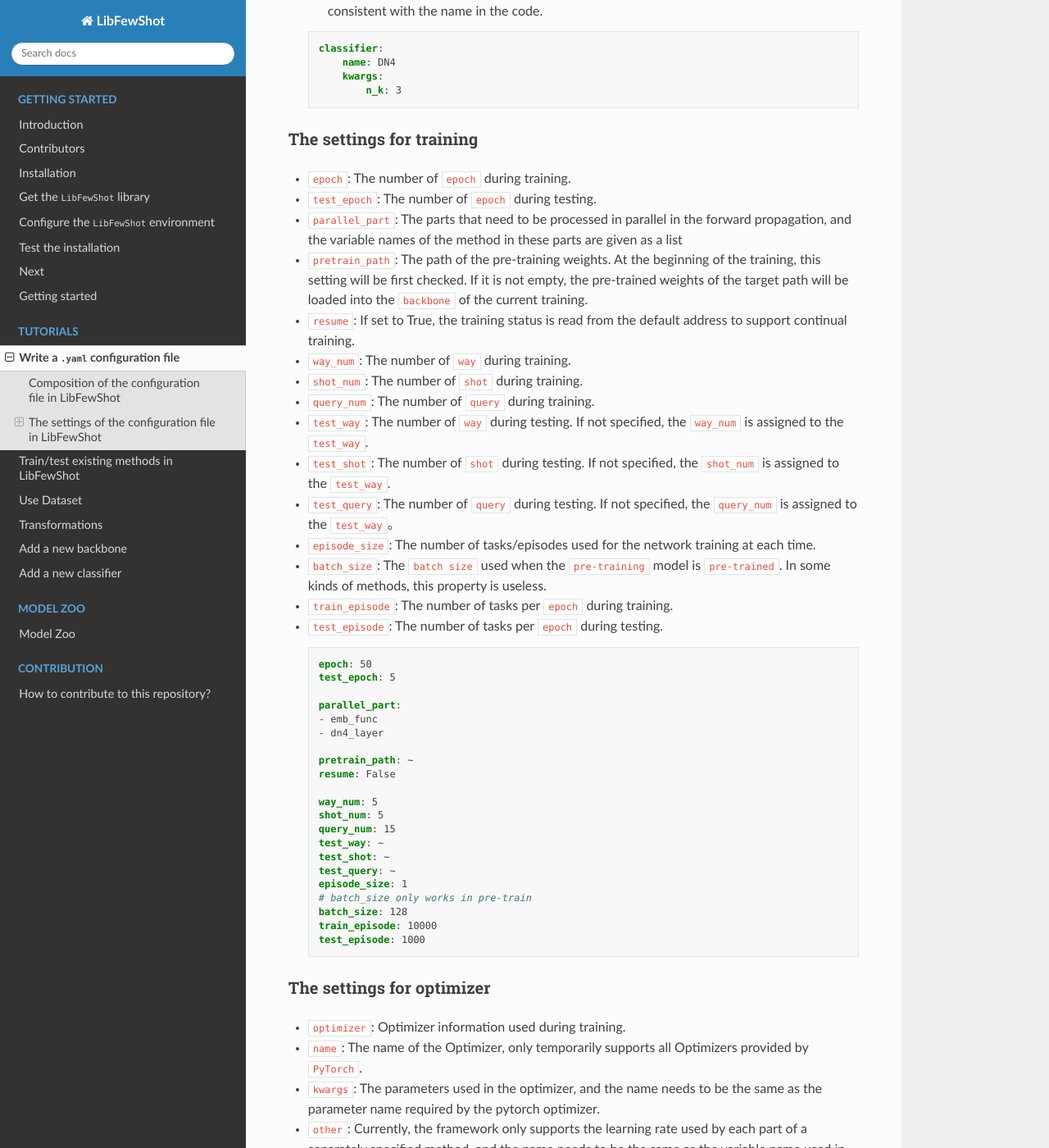
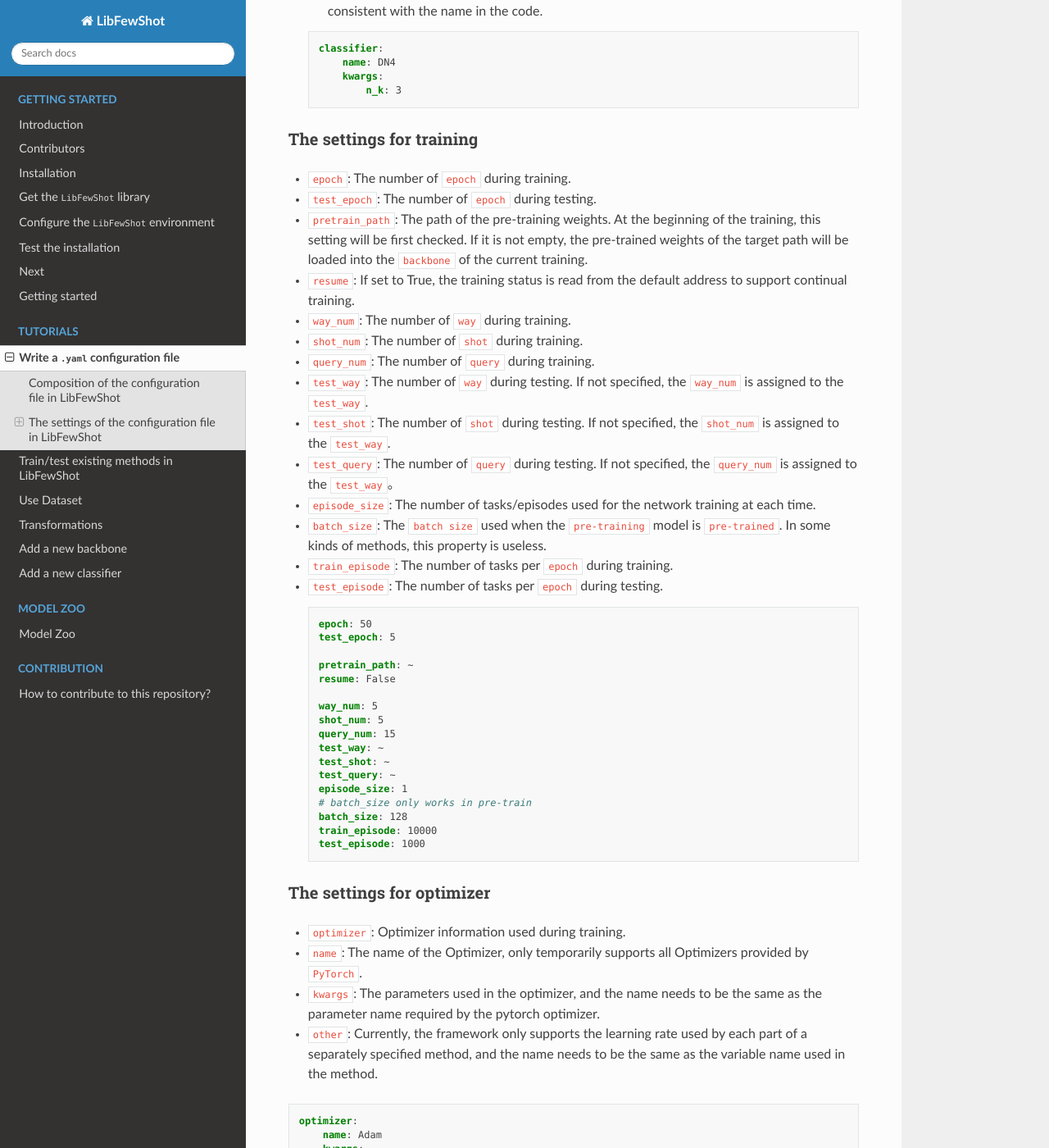
Before and after one commit to RL-VIG/LibFewShot, a Sphinx documentation site: the page built from docs/tutorials/t0-write_a_config_yaml.md, in a window 1280 px wide and 1400 px high, scrolled down 2154 px. Shown: the whole window at 82% size. Built offline with Sphinx 7.4.7 and the Read the Docs theme 2.0.0, drawn with Linux system fonts in a browser that asks for light colours.

Commit message:
remove parallel_part to fit DDP

````diff
--- a/docs/tutorials/t0-write_a_config_yaml.md
+++ b/docs/tutorials/t0-write_a_config_yaml.md
@@ -78,8 +78,6 @@ The following details each part of the configuration file and explain how to wri
 
 + `test_epoch`: The number of `epoch` during testing.
 
-+ `parallel_part`: The parts that need to be processed in parallel in the forward propagation, and the variable names of the method in these parts are given as a list
-
 + `pretrain_path`: The path of the pre-training weights. At the beginning of the training, this setting will be first checked. If it is not empty, the pre-trained weights of the target path will be loaded into the `backbone` of the current training.
 
 + `resume`: If set to True, the training status is read from the default address to support continual training.
@@ -107,10 +105,6 @@ The following details each part of the configuration file and explain how to wri
   ```yaml
   epoch: 50
   test_epoch: 5
-
-  parallel_part:
-  - emb_func
-  - dn4_layer
 
   pretrain_path: ~
   resume: False
````
